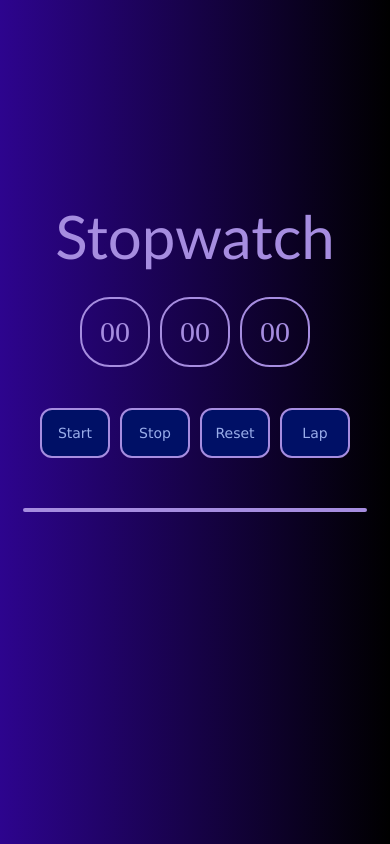
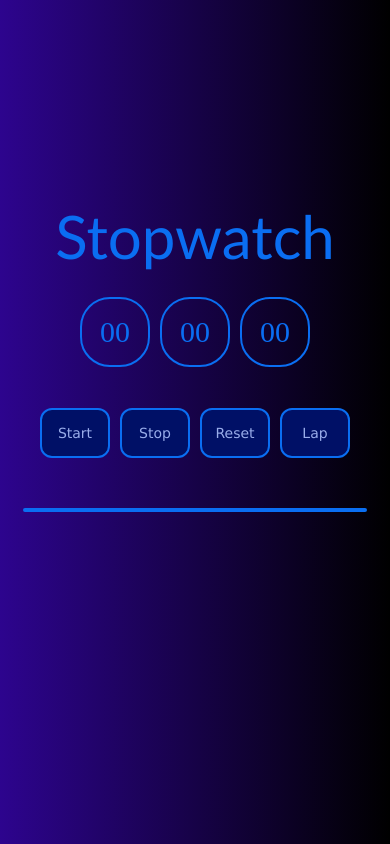
Before and after one commit to Nuhamien/PRODIGY_WD_02, a plain HTML site: page index.html in a window 390 px wide. Drawn offline with Linux system fonts and the light colour scheme.

Commit message:
updated commit2

```diff
--- a/stopwatch.css
+++ b/stopwatch.css
@@ -125,7 +125,7 @@ li{
         text-align: center;
         margin-left: auto; /* Ensures centering */
         margin-right: auto;
-        color: #a68de0;
+        color: #0a6ef2;
     }
 
     #main {
@@ -134,7 +134,7 @@ li{
         align-items: center;
         flex-wrap: wrap; /* Prevents overflow */
         width: 100%;
-        color:#a68de0;
+        color:#0a6ef2;
     }
 
     #hr, #min, #sec {
@@ -146,7 +146,7 @@ li{
         height: 70px;
         font-size: 30px; /* Reduce font size for better spacing */
         margin: 5px; /* Space out the elements */
-        border: 2px solid #a68de0;
+        border: 2px solid #0a6ef2;
     }
 
     .content {
@@ -168,13 +168,13 @@ li{
 
     ul {
         width: 80%; /* Make the list take up more width on mobile */
-        border:  2px solid #a68de0;
+        border:  2px solid #0a6ef2;
     }
     #begin, #finish, #again, #loop{
         display: inline-block;
         width:70px;
         background-color:#001066;
-        border: 2px solid #a68de0;
+        border: 2px solid #0a6ef2;
     }
     button{
         font-size:14px;
```
